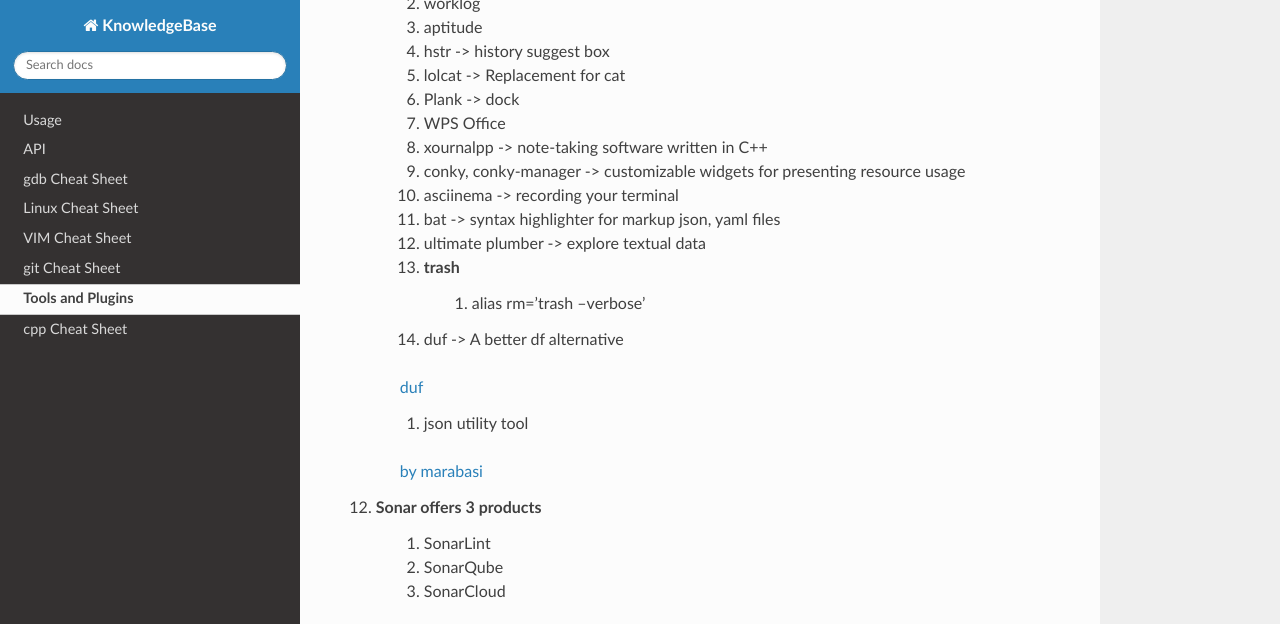
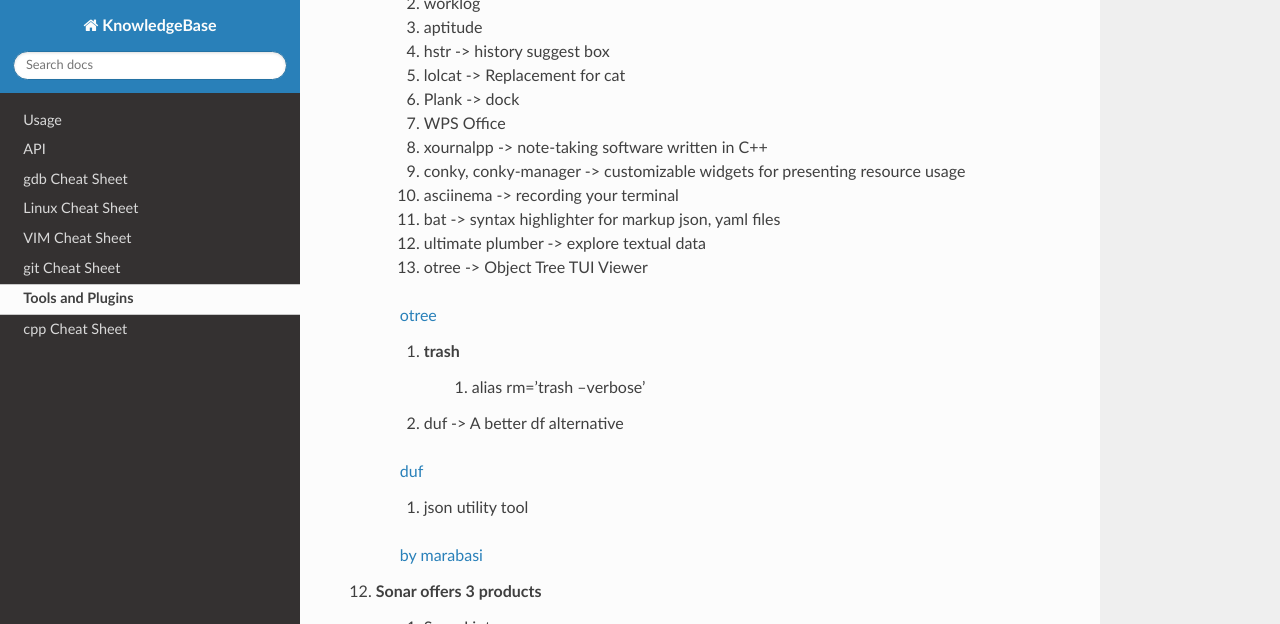
Before and after one commit to celikelozdinc/KnowledgeBase, a Sphinx documentation site: the page built from docs/source/tools.rst, in a window 1280 px wide and 900 px high, scrolled down 1567 px, cut to the strip 0-624 px from the top of the window. Built offline with Sphinx 7.4.7 and the Read the Docs theme 3.1.0, drawn with Linux system fonts in a browser that asks for light colours.

Commit message:
Add 'otree' to tools documentation
Added 'otree' as an Object Tree TUI Viewer to the tools list.

```diff
--- a/docs/source/tools.rst
+++ b/docs/source/tools.rst
@@ -73,6 +73,10 @@
     #. asciinema -> recording your terminal
     #. bat -> syntax highlighter for markup json, yaml files
     #. ultimate plumber -> explore textual data
+    #. otree -> Object Tree TUI Viewer
+
+    `otree <https://github.com/fioncat/otree>`_
+
     #. trash
         #. alias rm='trash --verbose'
 
```
